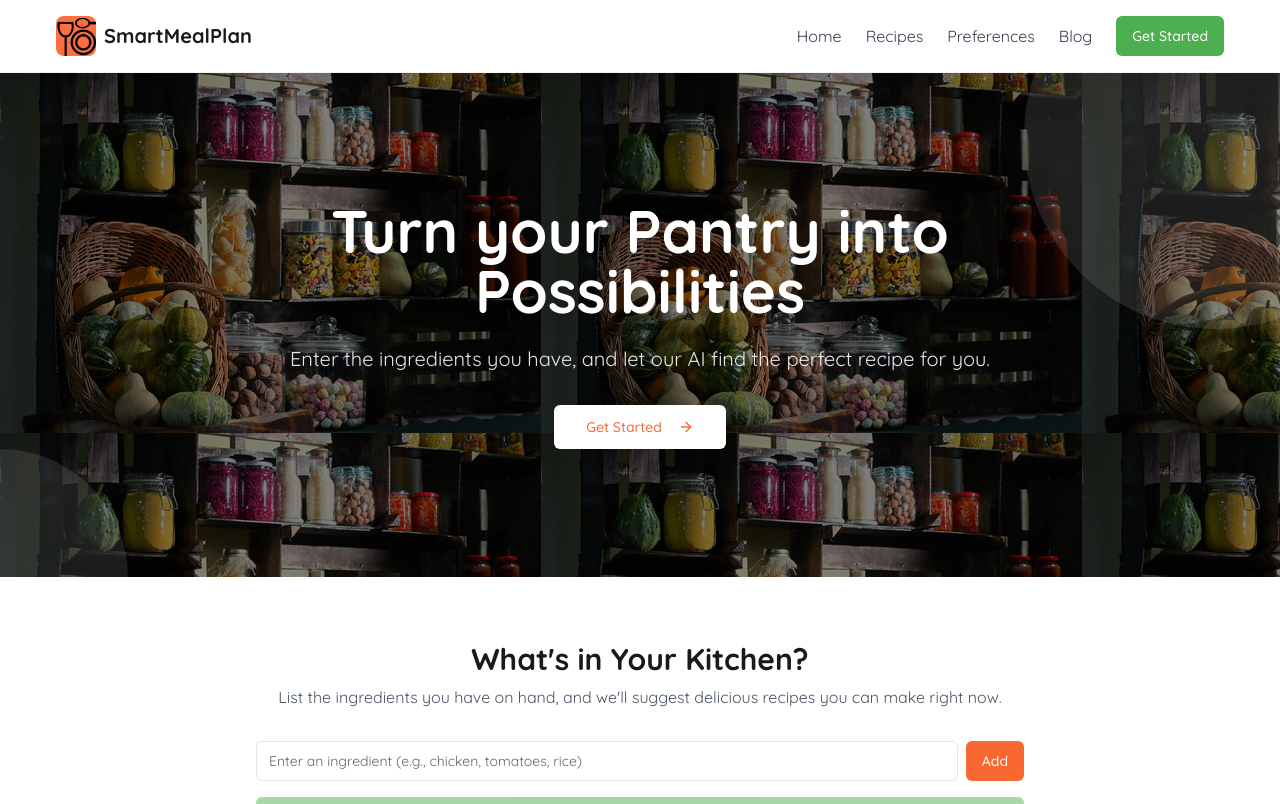
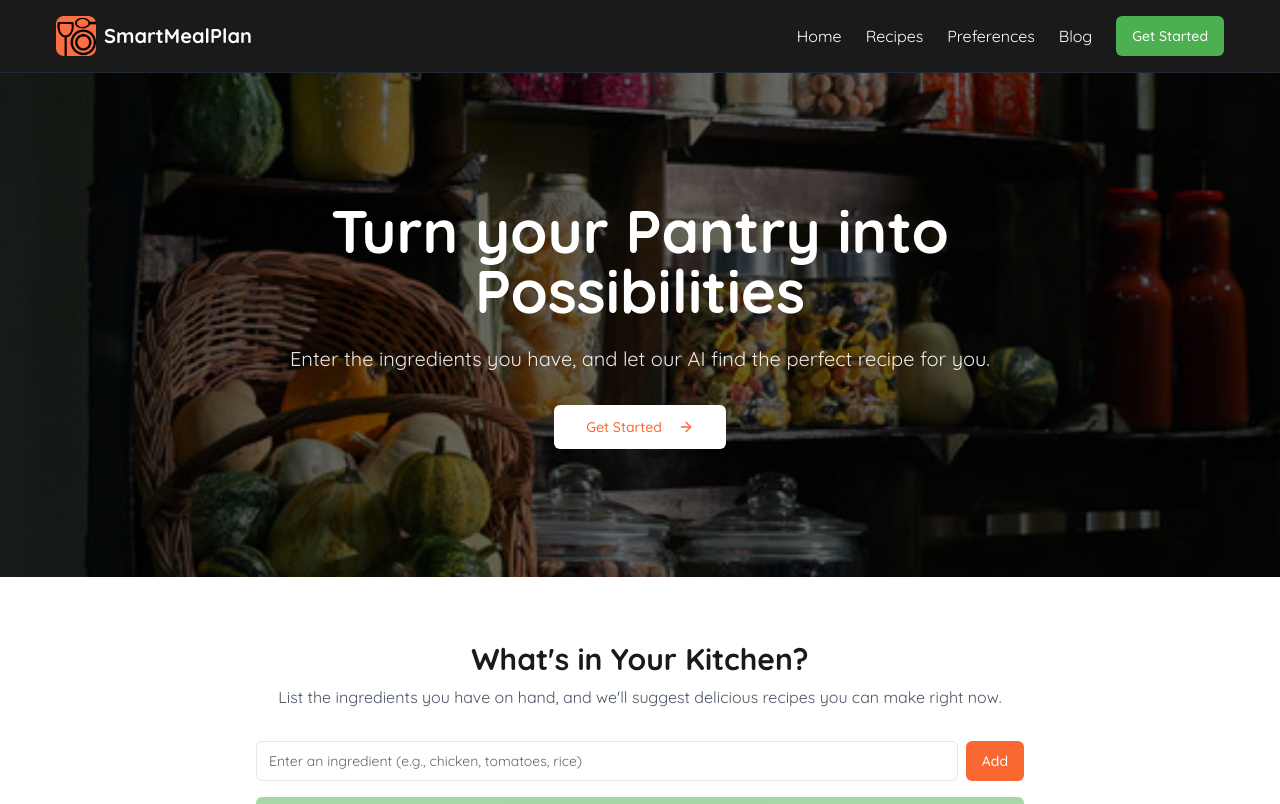
Before and after one commit to PhilemonTJ/FUTURE_PE_02, a React (Vite) app: page / in a window 1280 px wide. Shown: the top 804 px of the page. Built offline with nearby package versions, Linux system fonts and the light colour scheme.

Commit message:
Refactor: Update hero image and logo
-   Replaced the hero banner images with a single image.
-   Added the SmartMealPlan logo.

```diff
--- a/src/components/Footer.tsx
+++ b/src/components/Footer.tsx
@@ -12,7 +12,7 @@ const Footer = () => {
             <p className="text-gray-300 mb-4">Turn your Pantry into Possibilities with AI-powered recipe suggestions.</p>
             <div className="flex items-center space-x-2">
               <img
-                src="/public/lovable-uploads/SmartMealPlan_Logo.png"
+                src="/lovable-uploads/0a9495ee-9db3-456d-8e9a-7d27d812ea9f.png"
                 alt="SmartMealPlan Logo"
                 className="h-8 w-8"
               />
--- a/src/components/Hero.tsx
+++ b/src/components/Hero.tsx
@@ -23,15 +23,15 @@ const Hero: React.FC<HeroProps> = ({
 }) => {
   return (
     <div
-      className="relative bg-brand-orange py-24 md:py-32 overflow-hidden"
-      style={backgroundImage ? { backgroundImage: `url(${backgroundImage})` } : {}}
+      className="relative py-24 md:py-32 overflow-hidden bg-cover bg-center"
+      style={backgroundImage ? {
+        backgroundImage: `url(${backgroundImage})`,
+        backgroundSize: 'cover',
+        backgroundPosition: 'center'
+      } : { backgroundColor: '#1A1A1A' }}
     >
-      {/* Overlay for background image if needed */}
-      {backgroundImage && <div className="absolute inset-0 bg-black opacity-50"></div>}
-
-      {/* Decorative Circle Pattern */}
-      <div className="absolute top-0 right-0 w-96 h-96 bg-white rounded-full opacity-10 -mr-32 -mt-32"></div>
-      <div className="absolute bottom-0 left-0 w-64 h-64 bg-white rounded-full opacity-10 -ml-32 -mb-32"></div>
+      {/* Dark overlay for better text visibility */}
+      <div className="absolute inset-0 bg-black opacity-60"></div>
 
       <div className="container mx-auto px-4 relative z-10">
         <div className="max-w-3xl mx-auto text-center">
--- a/src/components/Navbar.tsx
+++ b/src/components/Navbar.tsx
@@ -8,29 +8,29 @@ const Navbar = () => {
   const [isOpen, setIsOpen] = useState(false);
 
   return (
-    <nav className="bg-white border-b border-gray-100 py-4 px-6 shadow-sm">
+    <nav className="bg-brand-charcoal border-b border-gray-800 py-4 px-6 shadow-sm">
       <div className="container mx-auto flex justify-between items-center">
         <Link to="/" className="flex items-center space-x-2">
           <img
-            src="/public/lovable-uploads/SmartMealPlan_Logo.png"
+            src="/lovable-uploads/0a9495ee-9db3-456d-8e9a-7d27d812ea9f.png"
             alt="SmartMealPlan Logo"
             className="h-10 w-10"
           />
-          <span className="font-bold text-xl text-brand-charcoal">SmartMealPlan</span>
+          <span className="font-bold text-xl text-white">SmartMealPlan</span>
         </Link>
 
         {/* Desktop Navigation */}
         <div className="hidden md:flex items-center space-x-6">
-          <Link to="/" className="text-gray-700 hover:text-brand-orange transition-colors">Home</Link>
-          <Link to="/recipes" className="text-gray-700 hover:text-brand-orange transition-colors">Recipes</Link>
-          <Link to="/preferences" className="text-gray-700 hover:text-brand-orange transition-colors">Preferences</Link>
-          <Link to="/blog" className="text-gray-700 hover:text-brand-orange transition-colors">Blog</Link>
+          <Link to="/" className="text-white hover:text-brand-orange transition-colors">Home</Link>
+          <Link to="/recipes" className="text-white hover:text-brand-orange transition-colors">Recipes</Link>
+          <Link to="/preferences" className="text-white hover:text-brand-orange transition-colors">Preferences</Link>
+          <Link to="/blog" className="text-white hover:text-brand-orange transition-colors">Blog</Link>
           <Button variant="default" className="bg-brand-green hover:bg-brand-green/90">Get Started</Button>
         </div>
 
         {/* Mobile Menu Button */}
         <div className="md:hidden">
-          <button onClick={() => setIsOpen(!isOpen)} className="text-gray-500 hover:text-brand-orange">
+          <button onClick={() => setIsOpen(!isOpen)} className="text-white hover:text-brand-orange">
             {isOpen ? <X size={24} /> : <Menu size={24} />}
           </button>
         </div>
@@ -42,28 +42,28 @@ const Navbar = () => {
           <div className="flex flex-col space-y-4">
             <Link
               to="/"
-              className="text-gray-700 hover:text-brand-orange transition-colors py-2"
+              className="text-white hover:text-brand-orange transition-colors py-2"
               onClick={() => setIsOpen(false)}
             >
               Home
             </Link>
             <Link
               to="/recipes"
-              className="text-gray-700 hover:text-brand-orange transition-colors py-2"
+              className="text-white hover:text-brand-orange transition-colors py-2"
               onClick={() => setIsOpen(false)}
             >
               Recipes
             </Link>
             <Link
               to="/preferences"
-              className="text-gray-700 hover:text-brand-orange transition-colors py-2"
+              className="text-white hover:text-brand-orange transition-colors py-2"
               onClick={() => setIsOpen(false)}
             >
               Preferences
             </Link>
             <Link
               to="/blog"
-              className="text-gray-700 hover:text-brand-orange transition-colors py-2"
+              className="text-white hover:text-brand-orange transition-colors py-2"
               onClick={() => setIsOpen(false)}
             >
               Blog
```
Also changed, not shown: public/lovable-uploads/0a9495ee-9db3-456d-8e9a-7d27d812ea9f.png (added).
